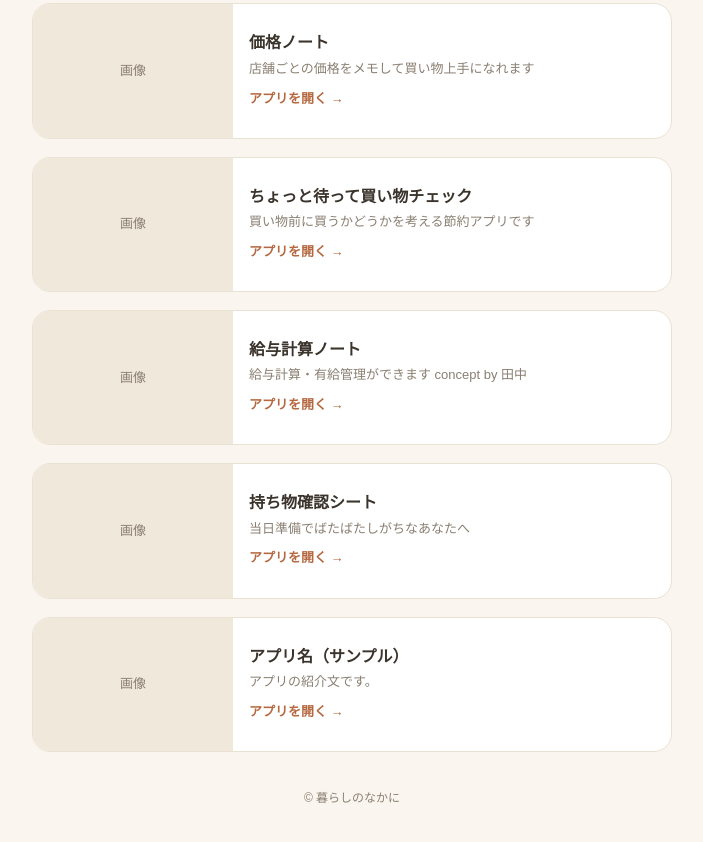
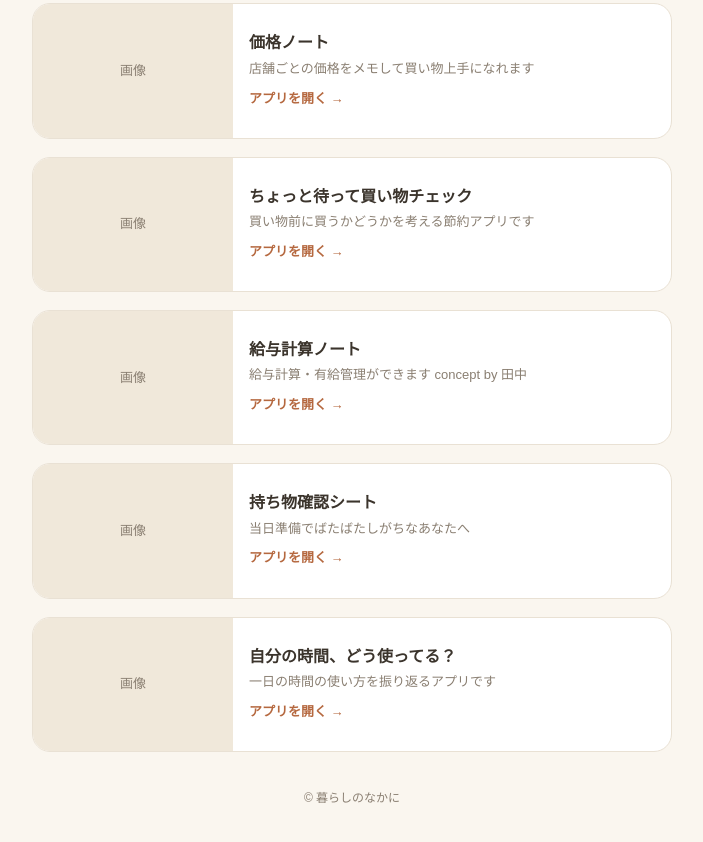
Before and after one commit to emptycan31/link, a plain HTML site: page index.html in a window 1280 px wide. Shown: the part 1011-1853 px from the top of the page, without its empty margins (288-991 px from the left). Drawn offline with Linux system fonts and the light colour scheme.

Commit message:
Update app name and description in index.html

```diff
--- a/index.html
+++ b/index.html
@@ -156,12 +156,12 @@ var APPS = [
     url: "https://emptycan31.github.io/readytogo/"
   },
   {
-    name: "アプリ名（サンプル）",
-    desc: "アプリの紹介文です。",
+    name: "自分の時間、どう使ってる？",
+    desc: "一日の時間の使い方を振り返るアプリです",
     image: "",
-    url: ""
+    url: "https://emptycan31.github.io/timeismoney/"
   }
-];
+  ];
 
 (function () {
   if (LOGO_SRC) {
```
